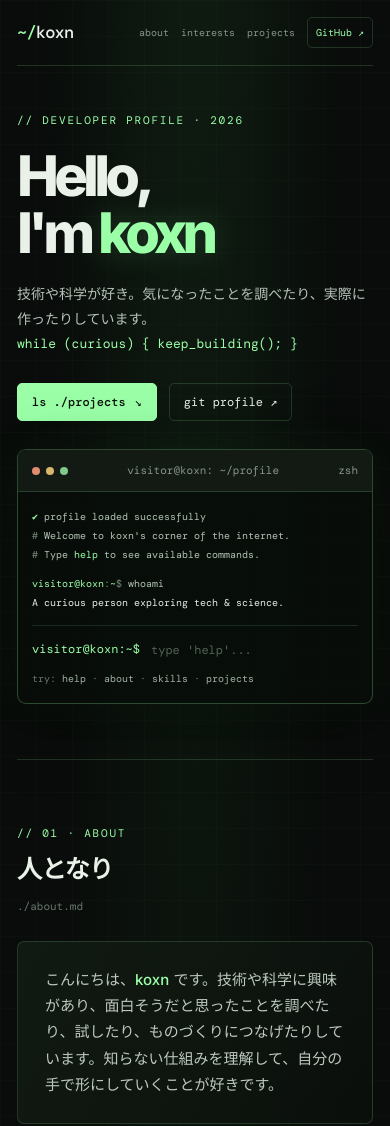
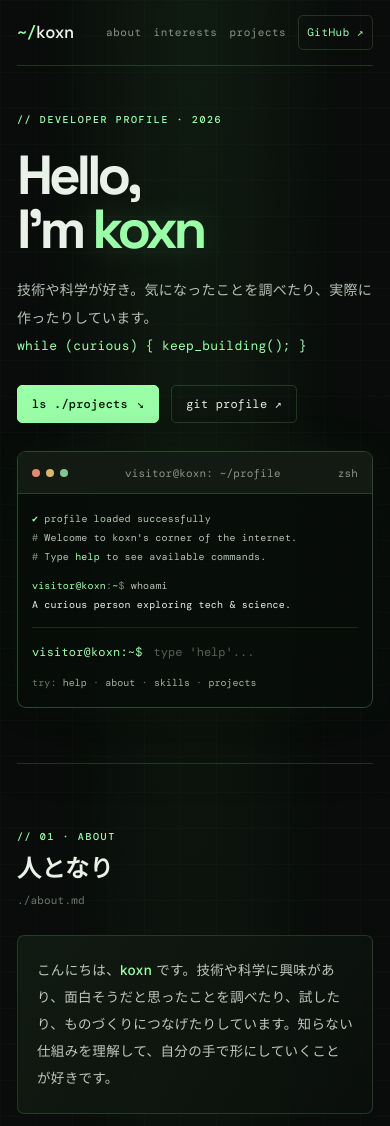
Before and after one commit to koxn-dev/koxn-profile, a plain HTML site: page index.html in a window 390 px wide. Shown: the top 1126 px of the page. Drawn offline with nearby package versions, Linux system fonts and the light colour scheme.

Commit message:
Improve typography hierarchy and readability

```diff
--- a/index.html
+++ b/index.html
@@ -8,7 +8,7 @@
   <title>koxn — developer / curious mind</title>
   <link rel="preconnect" href="https://fonts.googleapis.com">
   <link rel="preconnect" href="https://fonts.gstatic.com" crossorigin>
-  <link href="https://fonts.googleapis.com/css2?family=DM+Mono:wght@400;500&family=Inter:wght@400;500;600;700;800&family=Noto+Sans+JP:wght@400;500;600;700&display=swap" rel="stylesheet">
+  <link href="https://fonts.googleapis.com/css2?family=DM+Mono:wght@400;500&family=Inter:wght@400;500;600;700;800&family=Noto+Sans+JP:wght@400;500;600;700&family=Space+Grotesk:wght@400;500;600;700&display=swap" rel="stylesheet">
   <style>
     :root {
       color-scheme: dark;
@@ -22,6 +22,7 @@
       --muted: #87958a;
       --mono: "DM Mono", "SFMono-Regular", Consolas, monospace;
       --sans: Inter, "Noto Sans JP", sans-serif;
+      --display: "Space Grotesk", "Noto Sans JP", sans-serif;
     }
     * { box-sizing: border-box; }
     html { scroll-behavior: smooth; }
@@ -132,6 +133,97 @@
     @media (prefers-reduced-motion: reduce) {
       html { scroll-behavior: auto; }
       *, *::before, *::after { animation-duration: .01ms !important; animation-iteration-count: 1 !important; transition-duration: .01ms !important; }
+    }
+    /* Typography system: display / reading / terminal */
+    body {
+      font-size: 15px;
+      line-height: 1.85;
+      letter-spacing: .012em;
+      font-feature-settings: "kern" 1;
+      -webkit-font-smoothing: antialiased;
+      text-rendering: optimizeLegibility;
+    }
+    .hero h1,
+    .section-heading h2,
+    .skill h3,
+    .project h3,
+    .contact-box h3 {
+      font-family: var(--display);
+      font-optical-sizing: auto;
+    }
+    .hero h1 {
+      font-size: clamp(58px, 8.2vw, 90px);
+      line-height: .99;
+      letter-spacing: -.075em;
+      font-weight: 700;
+    }
+    .lead {
+      font-size: 15.5px;
+      line-height: 2;
+      letter-spacing: .018em;
+    }
+    .eyebrow {
+      font-size: 10px;
+      letter-spacing: .16em;
+      font-weight: 500;
+    }
+    .nav a {
+      font-size: 11px;
+      letter-spacing: .045em;
+    }
+    .section-heading h2 {
+      font-size: 27px;
+      line-height: 1.4;
+      letter-spacing: .015em;
+      font-weight: 600;
+    }
+    .about-box {
+      padding: 27px 29px;
+    }
+    .about-box p {
+      font-size: 14.5px;
+      line-height: 2.1;
+      letter-spacing: .025em;
+    }
+    .skill h3 {
+      font-size: 15px;
+      line-height: 1.5;
+      letter-spacing: .005em;
+    }
+    .skill p {
+      font-size: 12px;
+      line-height: 1.75;
+      letter-spacing: .015em;
+    }
+    .project h3 {
+      font-size: 17px;
+      line-height: 1.45;
+      letter-spacing: .005em;
+    }
+    .project p {
+      font-size: 12.5px;
+      line-height: 1.85;
+      letter-spacing: .015em;
+    }
+    .contact-box h3 {
+      font-size: 19px;
+      line-height: 1.45;
+      letter-spacing: -.025em;
+    }
+    .term-line,
+    .term-input,
+    .term-input-row label {
+      font-variant-ligatures: none;
+    }
+    @media (max-width: 480px) {
+      body { font-size: 14px; }
+      .hero h1 { font-size: clamp(55px, 12vw, 72px); }
+      .lead { font-size: 14px; line-height: 1.95; }
+      .section-heading h2 { font-size: 24px; }
+      .about-box { padding: 21px 19px; }
+      .about-box p { font-size: 13.5px; line-height: 2; }
+      .skill h3 { font-size: 14px; }
+      .project h3 { font-size: 16px; }
     }
   </style>
 </head>
```
